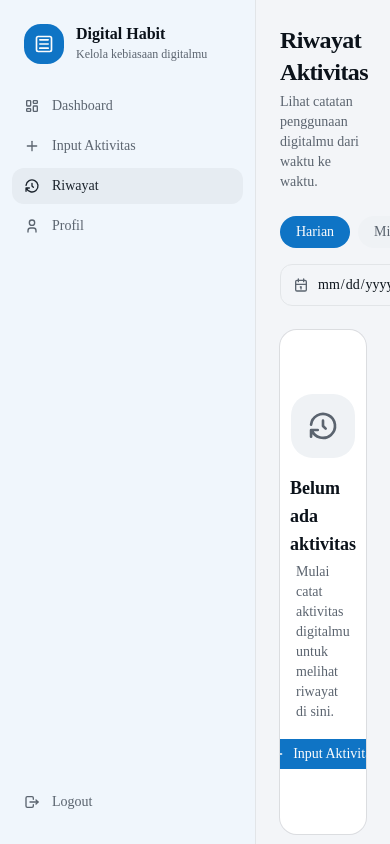
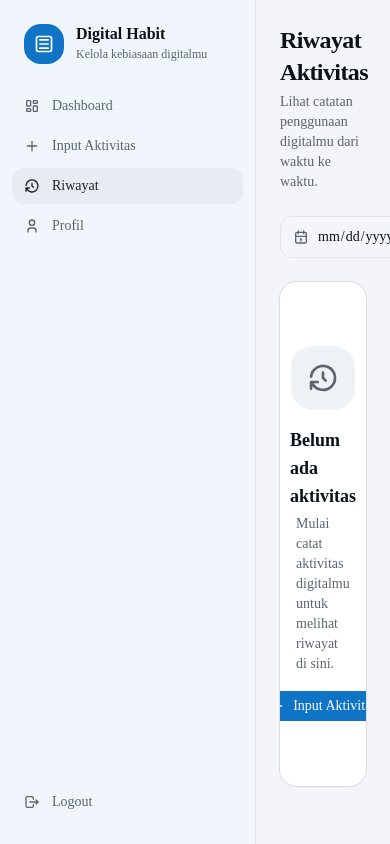
Before and after one commit to yascy1/digital-habit, a Next.js app: page /digital-habit/riwayat in a window 390 px wide. Built offline with nearby package versions, Linux system fonts and the light colour scheme; sample sign-in values are in the browser's storage.

Commit message:
fix: riwayat filter responsive - tombol Filter muncul dropdown Harian/Mingguan/Bulanan di mobile

```diff
--- a/app/riwayat/page.tsx
+++ b/app/riwayat/page.tsx
@@ -124,6 +124,7 @@ const categoryIcons: Record<string, React.ComponentType<{ className?: string }>>
 export default function RiwayatPage() {
   const [activities, setActivities] = useState<Activity[]>([])
   const [activePeriod, setActivePeriod] = useState<string>("Harian")
+  const [showFilterPopover, setShowFilterPopover] = useState(false)
   const [dateFrom, setDateFrom] = useState<string>("")
   const [dateTo, setDateTo] = useState<string>("")
   const [page, setPage] = useState(1)
@@ -233,7 +234,7 @@ export default function RiwayatPage() {
       </div>
 
       <div className="flex flex-col gap-4 sm:flex-row sm:items-center sm:justify-between">
-        <div className="flex gap-2">
+        <div className="hidden sm:flex gap-2">
           {periods.map((period) => (
             <button
               key={period}
@@ -248,7 +249,7 @@ export default function RiwayatPage() {
             </button>
           ))}
         </div>
-        <div className="flex items-center gap-2">
+        <div className="relative flex items-center gap-2">
           <div className="flex items-center gap-2 rounded-lg border bg-background px-3 py-2">
             <IconCalendar className="size-4 text-muted-foreground" />
             <input
@@ -271,10 +272,30 @@ export default function RiwayatPage() {
               className="bg-transparent text-sm outline-none"
             />
           </div>
-          <Button variant="outline" size="sm" className="gap-1.5">
+          <Button variant="outline" size="sm" className="gap-1.5 sm:hidden" onClick={() => setShowFilterPopover(!showFilterPopover)}>
             <IconFilter className="size-3.5" />
             Filter
           </Button>
+          {showFilterPopover && (
+            <div className="absolute right-0 top-full z-50 mt-2 w-40 rounded-lg border bg-background p-2 shadow-md">
+              {periods.map((period) => (
+                <button
+                  key={period}
+                  onClick={() => {
+                    setActivePeriod(period)
+                    setShowFilterPopover(false)
+                  }}
+                  className={`w-full rounded-lg px-3 py-2 text-left text-sm font-medium transition-colors ${
+                    activePeriod === period
+                      ? "bg-primary text-primary-foreground"
+                      : "text-muted-foreground hover:bg-muted"
+                  }`}
+                >
+                  {period}
+                </button>
+              ))}
+            </div>
+          )}
         </div>
       </div>
 
```
